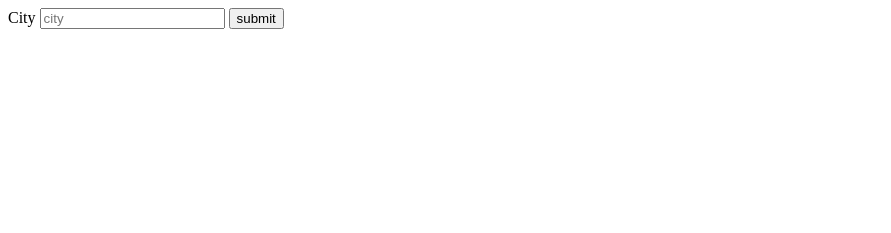
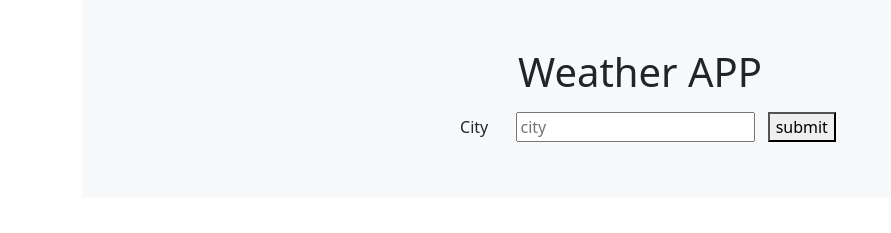
Before and after one commit to Josiahngugi/Javascritpt, a plain HTML site: page weekly Projects/week 3/weather app/index.html in a window 1280 px wide. Shown: the whole page, without its empty margins (0-891 px from the left). Drawn offline with nearby package versions, Linux system fonts and the light colour scheme.

Commit message:
centered form and details in a card

```diff
--- a/weekly Projects/week 3/weather app/index.html
+++ b/weekly Projects/week 3/weather app/index.html
@@ -3,15 +3,19 @@
 <head>
     <meta charset="UTF-8">
     <meta name="viewport" content="width=device-width, initial-scale=1.0">
+    <link href="https://cdn.jsdelivr.net/npm/bootstrap@5.0.2/dist/css/bootstrap.min.css" rel="stylesheet" integrity="sha384-EVSTQN3/azprG1Anm3QDgpJLIm9Nao0Yz1ztcQTwFspd3yD65VohhpuuCOmLASjC" crossorigin="anonymous">
     <title>Weather APP</title>
 </head>
 <body>
-
-        <label for="city">City</label>
-        <input type="text" name="city" id="inputText" placeholder="city">
-        <button id="submit">submit</button>
-
-    <div id="display"></div>
+    <div class="container">
+        <div class="text-center py-5 bg-light">
+            <h1>Weather APP</h1>
+            <label for="city" class="px-4">City</label>
+            <input type="text" name="city" id="inputText" placeholder="city">
+            <button id="submit" class="m-lg-2">submit</button>
+        </div>
+    <div id="display" class="py-3 "></div>
+    </div>
     <script src="index.js"></script>
 </body>
 </html>
--- a/weekly Projects/week 3/weather app/index.js
+++ b/weekly Projects/week 3/weather app/index.js
@@ -19,9 +19,12 @@ function displayData(data){
     const div =document.getElementById("display")
     if(data){
         const{temp_c, condition } = data.current
-        document.getElementById("display").innerHTML=`<h1>location: ${data.location.name} humidity:${temp_c} cloud: ${condition.text} <img src=${condition.icon} ></h1>`
-    }else{
-        document.getElementById("display").innerHTML="an error has occured"
+        document.getElementById("display").innerHTML=`<h1>location: ${data.location.name}</h1> <P>Temperature:${temp_c}</p> <p>cloud: ${condition.text} <img src=${condition.icon} ></p></h1>`
+    }else if(data.cod ==='400'){
+        document.getElementById("display").innerHTML=`<p>city not found</p>`
+    }
+    else{
+        document.getElementById("display").innerHTML=`an error has occured`
     }
 
 }
```
